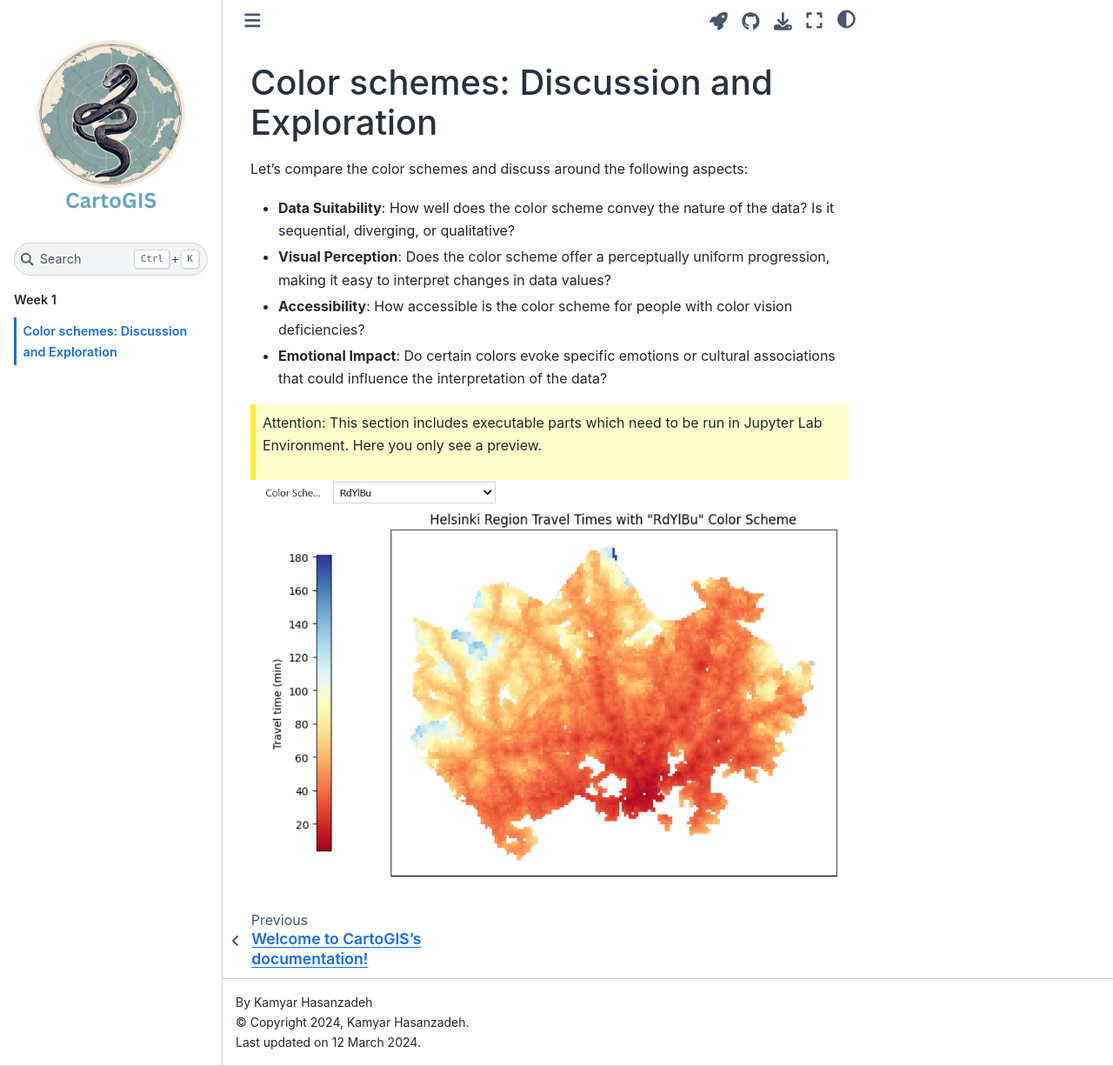
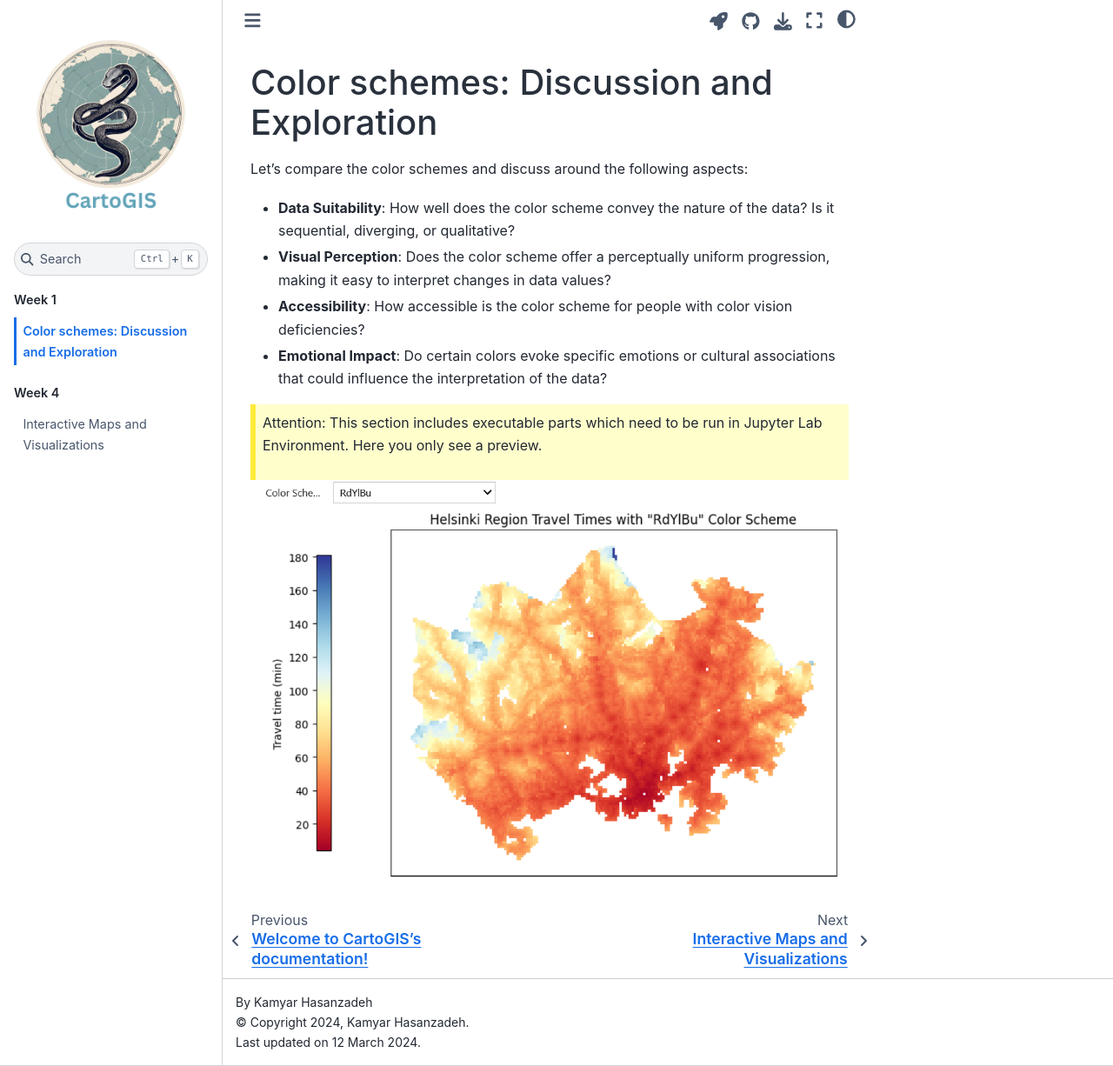
Before and after one commit to Carto-gis/site, a Sphinx documentation site: the page built from docs/notebooks/week1/color-scheme-SiteV.ipynb, in a window 1280 px wide and 1226 px high. Shown: the whole window at 87% size. Built offline with Sphinx 7.4.7 and the Sphinx Book theme 1.1.4, drawn with Linux system fonts in a browser that asks for light colours; pages that are not in the unit, such as notebooks, are missing from menus.

Commit message:
week 4 tutorial added

```diff
--- a/docs/index.rst
+++ b/docs/index.rst
@@ -24,6 +24,12 @@ Welcome to CartoGIS's documentation!
 
       notebooks/week2/Global_static-maps.ipynb
 
+.. toctree::
+      :maxdepth: 2
+      :caption: Week 4
+
+      notebooks/week4/wild-fires.ipynb
+
 
 Indices and tables
 ==================
```
Also changed, not shown: docs/notebooks/week4/wild-fires.ipynb (added).
